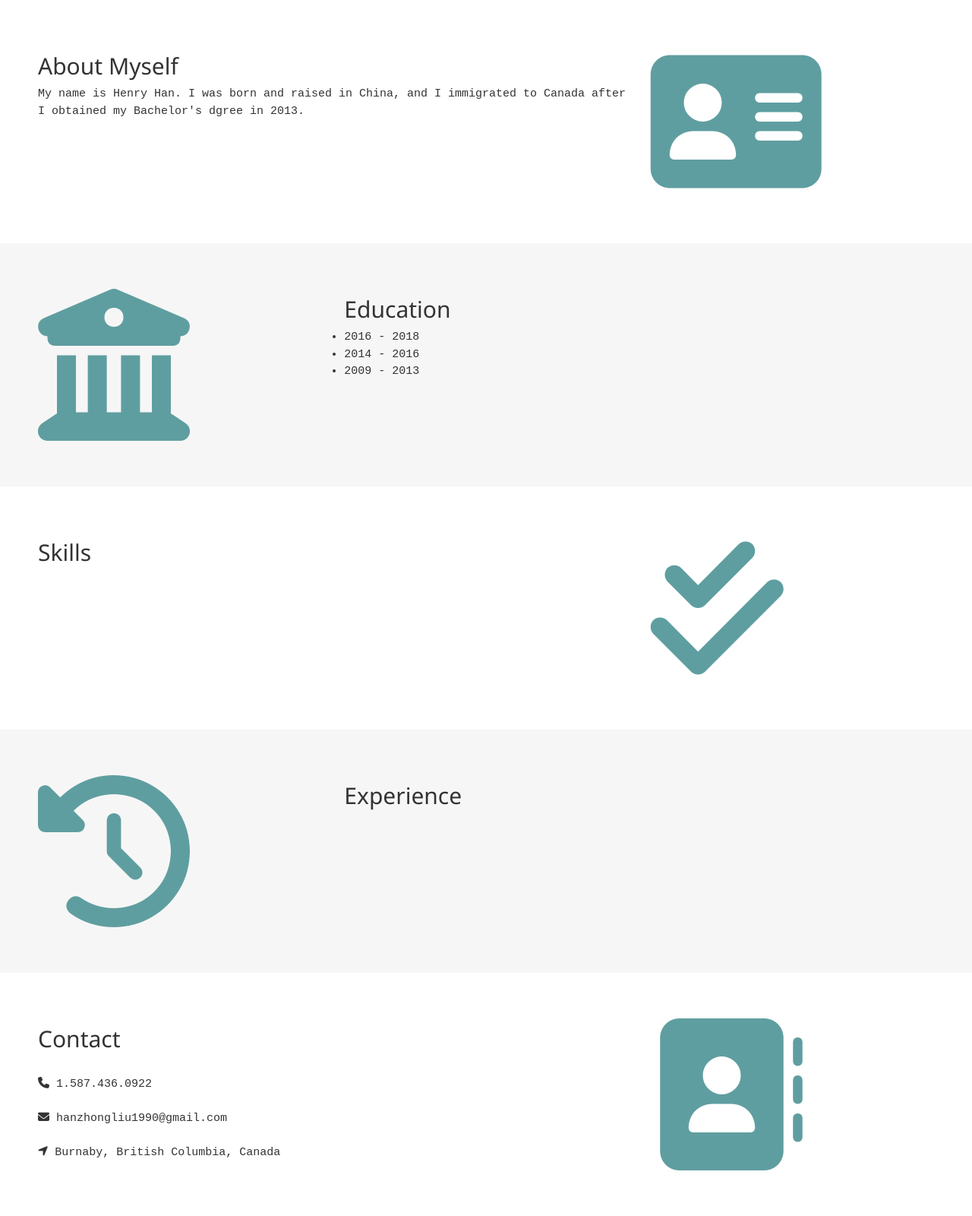
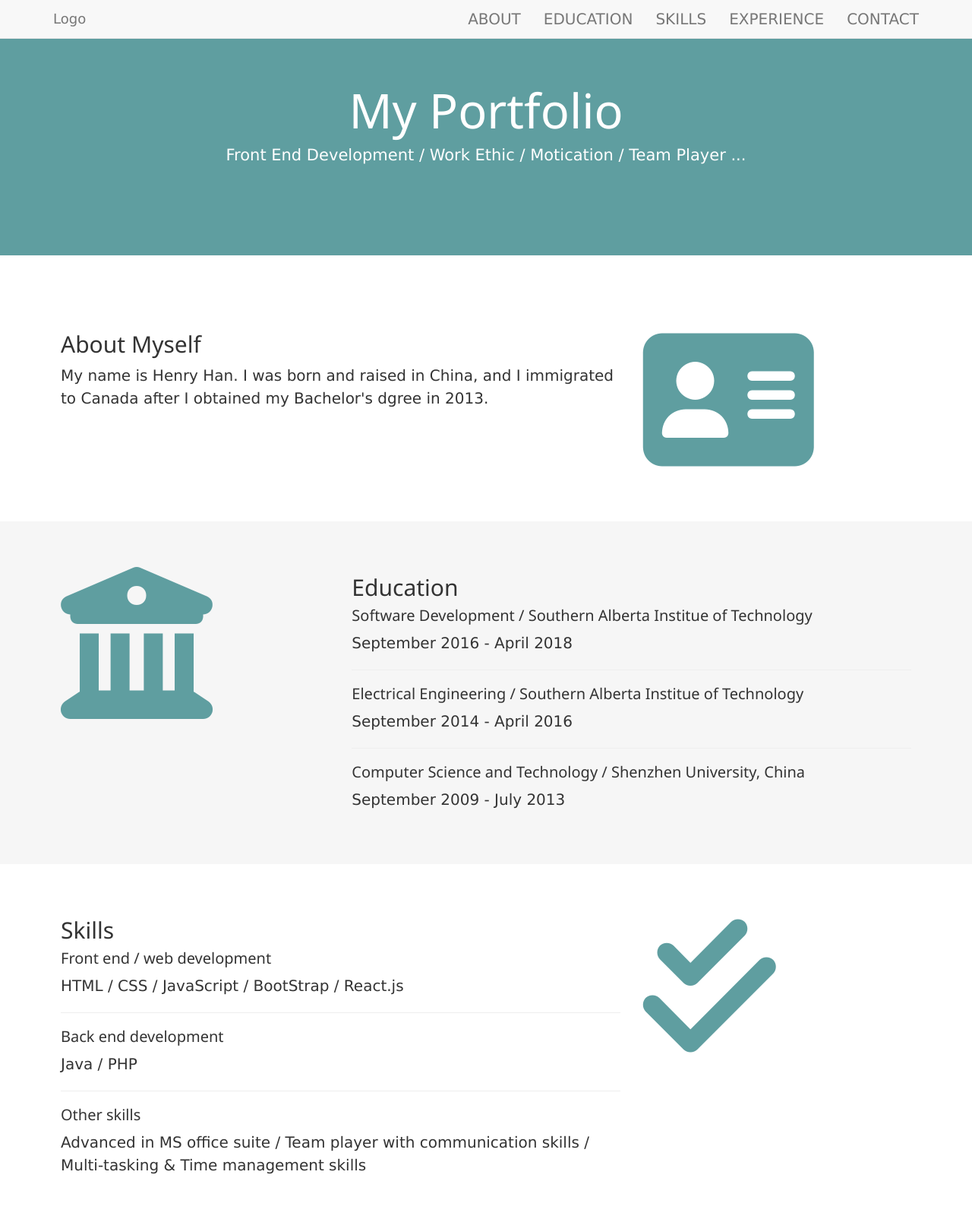
Before and after one commit to GitHanb/henryhan, a plain HTML site: page index.html in a window 1280 px wide. Shown: the top 1600 px of the page at 76% size. Drawn offline with nearby package versions, Linux system fonts and the light colour scheme.

Commit message:
added navigation bar

```diff
--- a/index.html
+++ b/index.html
@@ -2,25 +2,57 @@
 <html>
   <head>
     <title>Henry Han - Front End Developer</title>
-        <meta charset="utf-8">
-        <meta name="viewport" content="width=device-width, initial-scale=1">
-        <link rel="stylesheet" href="https://maxcdn.bootstrapcdn.com/bootstrap/3.4.1/css/bootstrap.min.css">
+    <meta charset="utf-8" />
+    <meta name="viewport" content="width=device-width, initial-scale=1" />
+    <link
+      rel="stylesheet"
+      href="https://maxcdn.bootstrapcdn.com/bootstrap/3.4.1/css/bootstrap.min.css"
+    />
     <script src="https://ajax.googleapis.com/ajax/libs/jquery/3.4.1/jquery.min.js"></script>
     <script src="https://maxcdn.bootstrapcdn.com/bootstrap/3.4.1/js/bootstrap.min.js"></script>
     <!-- for sidebar -->
-        <link rel="stylesheet" href="https://www.w3schools.com/w3css/4/w3.css">
+    <link rel="stylesheet" href="https://www.w3schools.com/w3css/4/w3.css" />
     <!-- for icons -->
-        <script src='https://kit.fontawesome.com/a076d05399.js'></script>
+    <script src="https://kit.fontawesome.com/a076d05399.js"></script>
     <!-- external css file-->
-        <link rel="stylesheet" href="style/style.css">
+    <link rel="stylesheet" href="style/style.css" />
   </head>
-    <body>
+  <body id="porfolio">
+    <!--navigation bar-->
+    <nav class="navbar navbar-default navbar-fixed-top">
+        <div class="container">
+          <div class="navbar-header">
+            <button type="button" class="navbar-toggle" data-toggle="collapse" data-target="#myNavbar">
+              <span class="icon-bar"></span>
+              <span class="icon-bar"></span>
+              <span class="icon-bar"></span>
+            </button>
+            <a class="navbar-brand" href="#">Logo</a>
+          </div>
+          <div class="collapse navbar-collapse" id="myNavbar">
+            <ul class="nav navbar-nav navbar-right">
+              <li><a href="#about">ABOUT</a></li>
+              <li><a href="#education">EDUCATION</a></li>
+              <li><a href="#skills">SKILLS</a></li>
+              <li><a href="#experience">EXPERIENCE</a></li>
+              <li><a href="#contact">CONTACT</a></li>
+            </ul>
+          </div>
+        </div>
+      </nav>
 
+    <div class="jumbotron text-center">
+      <h1>My Portfolio</h1>
+      <p>Front End Development / Work Ethic / Motication / Team Player ...</p>
+    </div>
     <div class="container-fluid" id="about">
       <div class="row">
         <div class="col-sm-8">
           <h2>About Myself</h2>
-                        <p>My name is Henry Han. I was born and raised in China, and I immigrated to Canada after I obtained my Bachelor's dgree in 2013.</p>
+          <p>
+            My name is Henry Han. I was born and raised in China, and I
+            immigrated to Canada after I obtained my Bachelor's dgree in 2013.
+          </p>
         </div>
         <div class="col-sm-4">
           <i class="fas fa-address-card logo"></i>
@@ -35,26 +67,42 @@
         </div>
         <div class="col-sm-8">
           <h2>Education</h2>
-                        <ul>
-                            <li>2016 - 2018</li>
-                            <li>2014 - 2016</li>
-                            <li>2009 - 2013</li>
-                        </ul>
+          <h4>
+            Software Development / Southern Alberta Institue of Technology
+          </h4>
+          <p>September 2016 - April 2018</p>
+          <hr />
+          <h4>
+            Electrical Engineering / Southern Alberta Institue of Technology
+          </h4>
+          <p>September 2014 - April 2016</p>
+          <hr />
+          <h4>Computer Science and Technology / Shenzhen University, China</h4>
+          <p>September 2009 - July 2013</p>
         </div>
       </div>
-
     </div>
 
     <div class="container-fluid" id="skills">
       <div class="row">
         <div class="col-sm-8">
           <h2>Skills</h2>
+          <h4>Front end / web development</h4>
+          <p>HTML / CSS / JavaScript / BootStrap / React.js</p>
+          <hr />
+          <h4>Back end development</h4>
+          <p>Java / PHP</p>
+          <hr />
+          <h4>Other skills</h4>
+          <p>
+            Advanced in MS office suite / Team player with communication skills
+            / Multi-tasking & Time management skills
+          </p>
         </div>
         <div class="col-sm-4">
           <i class="fas fa-check-double logo"></i>
         </div>
       </div>
-
     </div>
 
     <div class="container-fluid bg-grey" id="experience">
@@ -71,20 +119,34 @@
     <div class="container-fluid" id="contact">
       <div class="row">
         <div class="col-sm-8">
-                        <h2>Contact</h2><br>
+          <h2>Contact</h2>
+          <br />
           <ul style="list-style-type: none;">
-                            <li><i class="fas fa-phone"></i> 1.587.436.0922</li><br>
-                            <li><i class="fas fa-envelope"></i> hanzhongliu1990@gmail.com</li><br>
-                            <li><i class="fas fa-location-arrow"></i> Burnaby, British Columbia, Canada</li>
+            <li><i class="fas fa-phone"></i> 1.587.436.0922</li>
+            <br />
+            <li><i class="fas fa-envelope"></i> hanzhongliu1990@gmail.com</li>
+            <br />
+            <li>
+              <i class="fas fa-location-arrow"></i> Burnaby, British Columbia,
+              Canada
+            </li>
           </ul>
         </div>
         <div class="col-sm-4">
           <i class="fas fa-address-book logo"></i>
         </div>
       </div>
-
     </div>
 
-          </div>
+    <footer class="container-fluid text-center">
+      <a href="#porfolio" title="To Top">
+        <i class="fas fa-arrow-circle-up"></i>
+      </a><hr>
+      <p>
+        Find more about me on <a href="https://github.com/GitHanb" target="_blank"><i class="fab fa-github" style="font-size:36px"></i></a>
+        &nbsp
+        <a href="https://www.linkedin.com/in/henryhan9527/" target="_blank"><i class="fab fa-linkedin" style="font-size:36px"></i></a>
+      </p>
+    </footer>
   </body>
 </html>
--- a/style/style.css
+++ b/style/style.css
@@ -1,5 +1,6 @@
 body {
-    font-family: 'Courier New', Courier, monospace;
+    font-family: 'Lucida Sans', 'Lucida Sans Regular', 'Lucida Grande', 'Lucida Sans Unicode', Geneva, Verdana, sans-serif;
+    font-size: 20px;
 }
 
 .jumbotron {
@@ -9,7 +10,7 @@ body {
 }
 
 .container-fluid {
-    padding: 60px 50px;
+    padding: 60px 80px;
 }
 
 .bg-grey {
```
Lines whose indentation alone changed are shown as unchanged.
